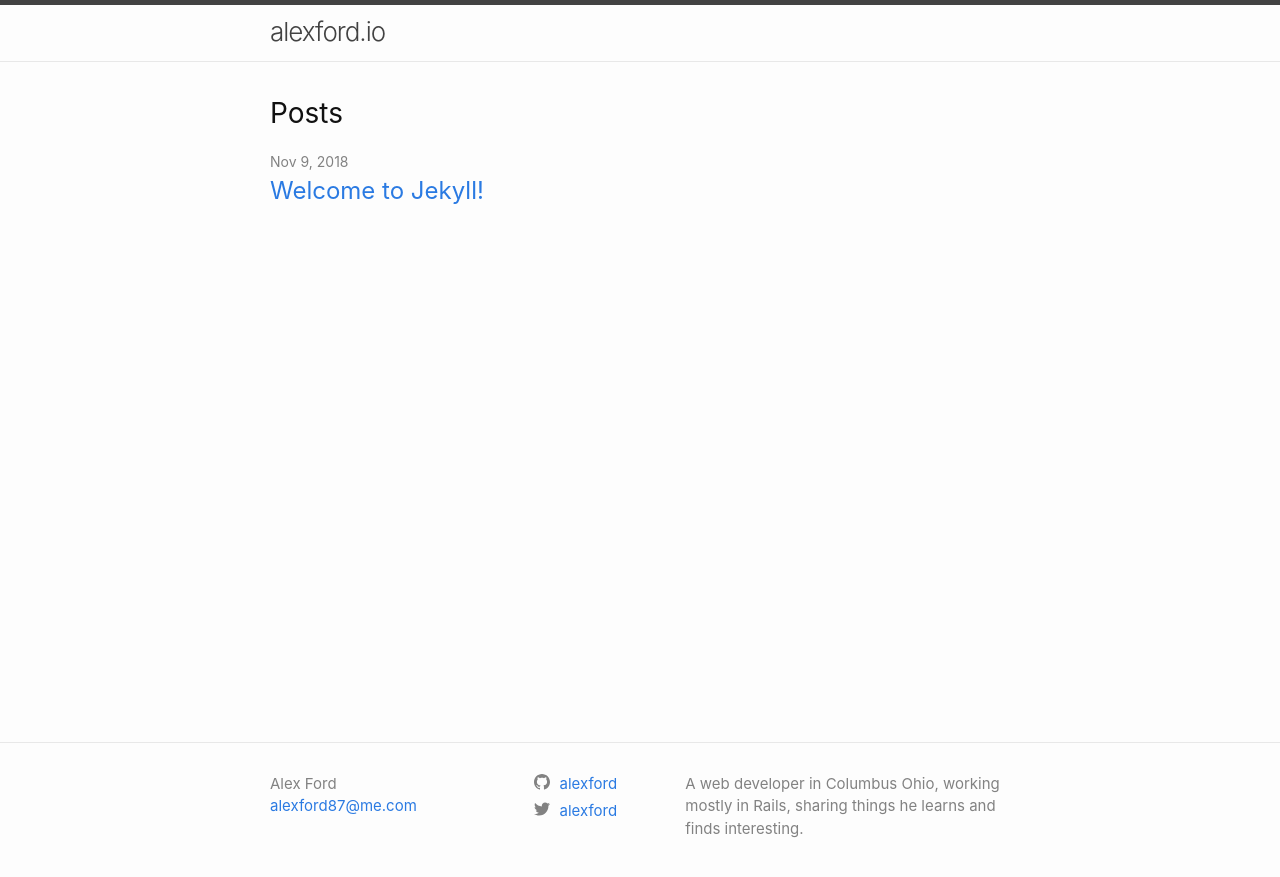
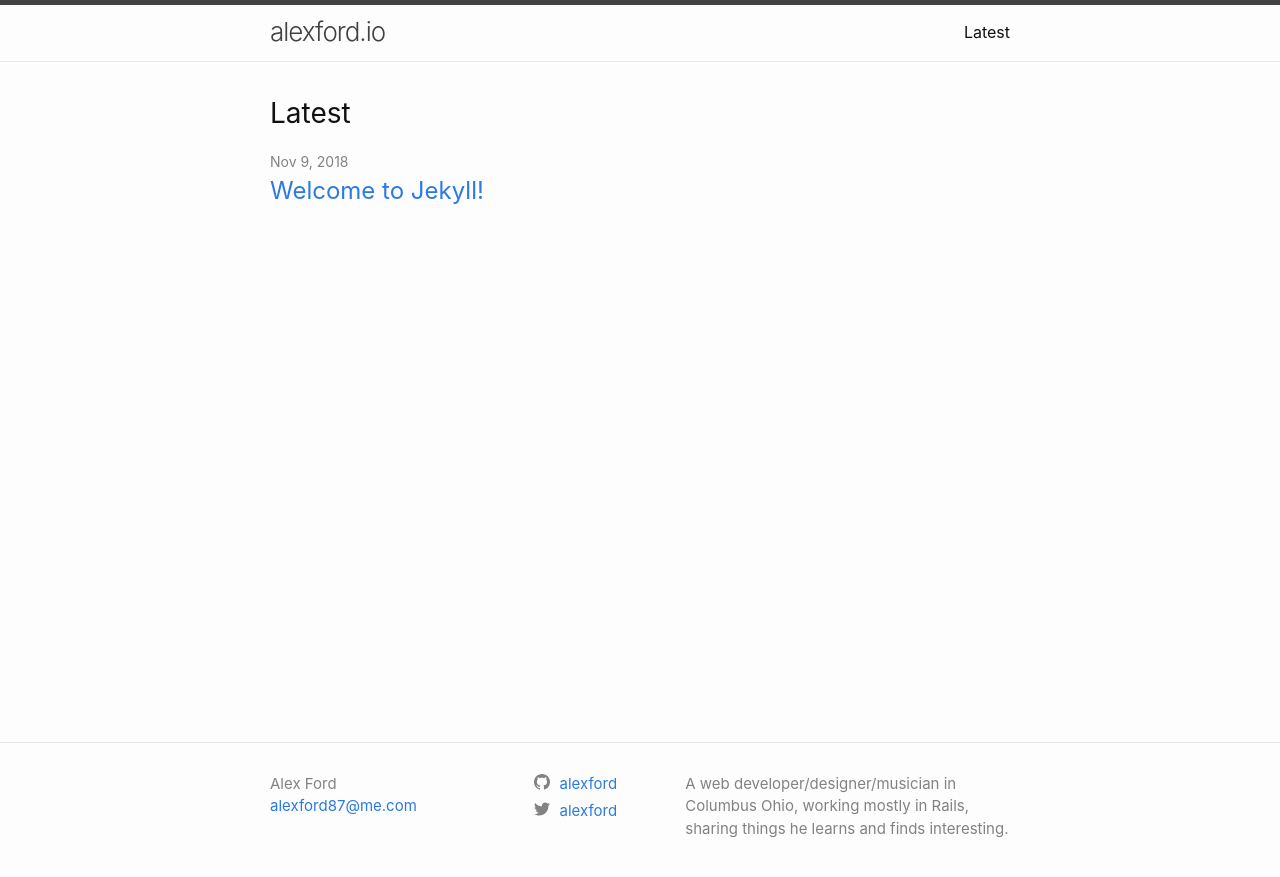
Before and after one commit to alexford/alexford.io, a Jekyll site: the page built from index.md, in a window 1280 px wide. Shown: the top 877 px of the page. Built offline with Jekyll 4.4.1, drawn with Linux system fonts in a browser that asks for light colours.

Commit message:
Other little tweaks

```diff
--- a/_config.yml
+++ b/_config.yml
@@ -1,6 +1,6 @@
 title: alexford.io
 description: >- # this means to ignore newlines until "baseurl:"
-  A web developer in Columbus Ohio, working mostly in Rails, sharing things he learns and finds interesting.
+  A web developer/designer/musician in Columbus Ohio, working mostly in Rails, sharing things he learns and finds interesting.
 baseurl: "/" # the subpath of your site, e.g. /blog
 url: "" # the base hostname & protocol for your site, e.g. http://example.com
 twitter_username: alexford
--- a/_layouts/home.html
+++ b/_layouts/home.html
@@ -3,10 +3,6 @@ layout: default
 ---
 
 <div class="home">
-  {%- if page.title -%}
-    <h1 class="page-heading">{{ page.title }}</h1>
-  {%- endif -%}
-
   {{ content }}
 
   {%- if site.posts.size > 0 -%}
--- a/index.md
+++ b/index.md
@@ -3,4 +3,6 @@
 # To modify the layout, see https://jekyllrb.com/docs/themes/#overriding-theme-defaults
 
 layout: home
+list_title: 'Latest'
+title: 'Latest'
 ---
```
